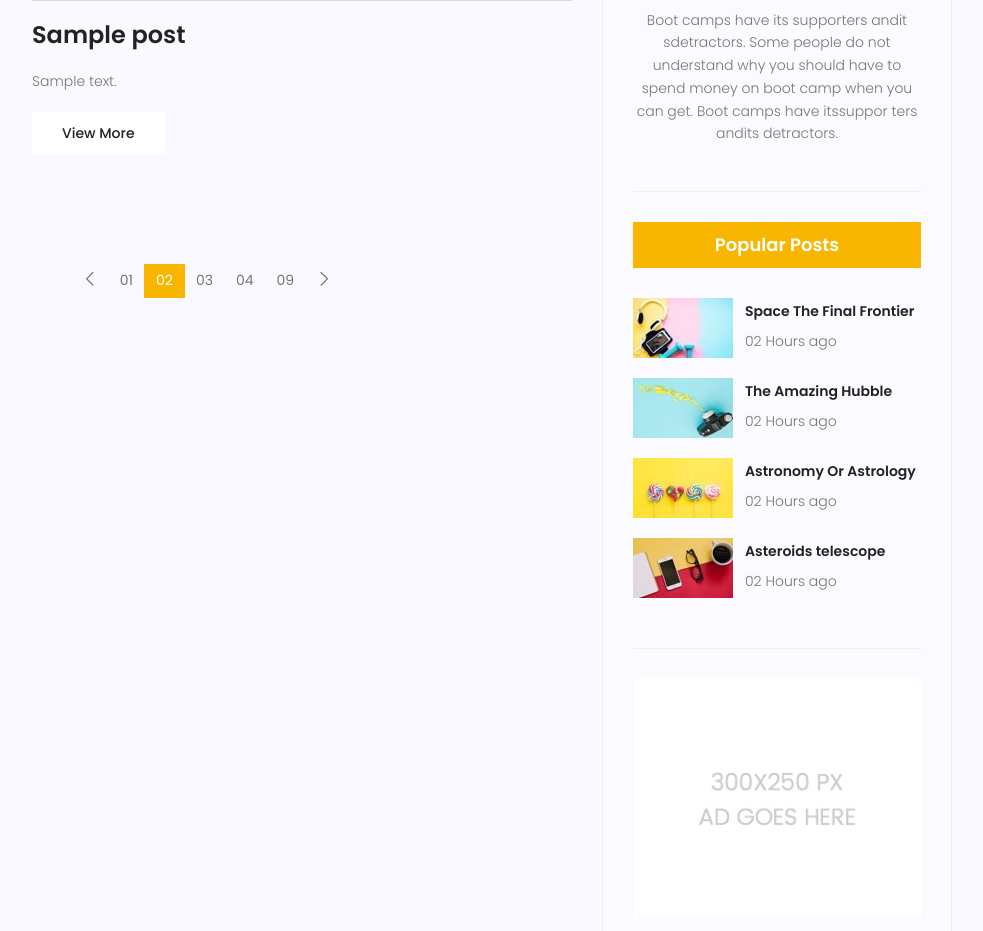
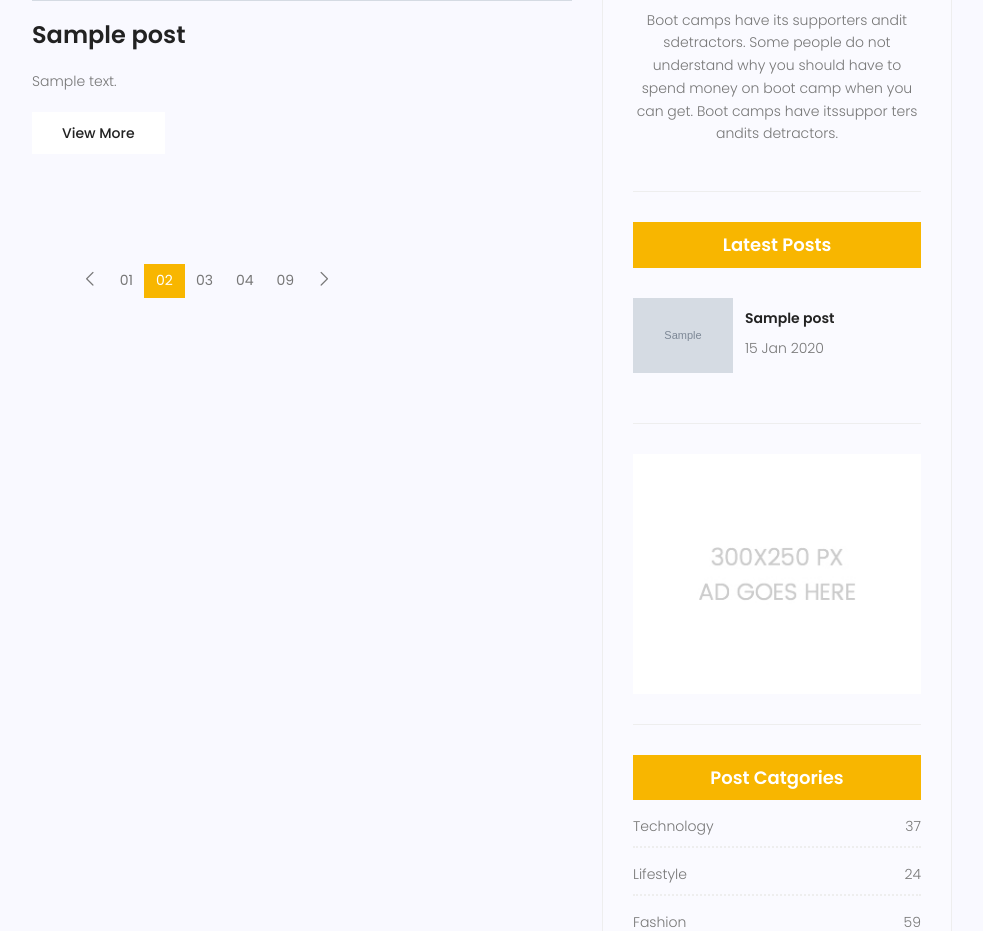
Before and after one commit to saeed-payvandi/simple-website-django, a Django app: page /blog/ in a window 1280 px wide. Shown: the part 1486-2417 px from the top of the page, without its empty margins (243-1226 px from the left). Run offline with Django 5.2, Linux system fonts and the light colour scheme; tables that the repository leaves empty hold one stand-in row (values such as "Sample post"); grey boxes marked "Sample" are stand-in pictures; some libraries are stand-ins or nearby versions.

Commit message:
Make latest post dynamic with inclusion_tag

```diff
--- a/blog/templatetags/blog_tags.py
+++ b/blog/templatetags/blog_tags.py
@@ -21,7 +21,12 @@ def function(a, b):
 def snippet(value, arg=100):
     return value[:arg] + "..."
 
-@register.inclusion_tag('popularposts.html')
-def popularposts():
+@register.inclusion_tag('test2.html')
+def testposts():
     posts = Post.objects.filter(status=1).order_by('-published_date')[:3]
     return {'posts': posts}
+
+@register.inclusion_tag('blog/blog-latest-posts.html')
+def latestposts(arg=3):
+    posts = Post.objects.filter(status=1).order_by('published_date')[:arg]
+    return {'posts': posts}
--- a/statics/css/main.css
+++ b/statics/css/main.css
@@ -3656,6 +3656,7 @@ body.mobile-nav-active #mobile-nav-toggle {
 
 .widget-wrap .popular-post-widget .popular-post-list .thumb img {
   width: 100%;
+  max-width: 100px;
 }
 
 .widget-wrap .popular-post-widget .single-post-list {
--- a/templates/blog/blog-home.html
+++ b/templates/blog/blog-home.html
@@ -1,5 +1,6 @@
 {% extends 'base.html' %}
 {% load static %}
+{% load blog_tags %}
 
 {% block content %}
   <!-- start banner Area -->
@@ -150,7 +151,7 @@
 
             {% include 'blog/blog-writer.html' %}
 
-            {% include 'blog/blog-popular-posts.html' %}
+            {% latestposts 2 %}
 
             {% include 'blog/blog-ads.html' %}
 
--- /dev/null
+++ b/templates/blog/blog-latest-posts.html
@@ -0,0 +1,16 @@
+<div class="single-sidebar-widget popular-post-widget">
+  <h4 class="popular-title">Latest Posts</h4>
+  <div class="popular-post-list">
+    {% for post in posts %}
+    <div class="single-post-list d-flex flex-row align-items-center">
+      <div class="thumb">
+        <img class="img-fluid" src="{{ post.image.url }}" alt="" />
+      </div>
+      <div class="details">
+        <a href="{% url 'blog:single' pid=post.id %}"><h6>{{ post.title }}</h6></a>
+        <p>{{ post.published_date|date:"d M Y" }}</p>
+      </div>
+    </div>
+    {% endfor %}
+  </div>
+</div>
--- a/templates/blog/blog-popular-posts.html
+++ /dev/null
@@ -1,43 +0,0 @@
-{% load static %}
-
-<div class="single-sidebar-widget popular-post-widget">
-  <h4 class="popular-title">Popular Posts</h4>
-  <div class="popular-post-list">
-    <div class="single-post-list d-flex flex-row align-items-center">
-      <div class="thumb">
-        <img class="img-fluid" src="{% static 'img/blog/pp1.jpg' %}" alt="" />
-      </div>
-      <div class="details">
-        <a href="blog-single.html"><h6>Space The Final Frontier</h6></a>
-        <p>02 Hours ago</p>
-      </div>
-    </div>
-    <div class="single-post-list d-flex flex-row align-items-center">
-      <div class="thumb">
-        <img class="img-fluid" src="{% static 'img/blog/pp2.jpg' %}" alt="" />
-      </div>
-      <div class="details">
-        <a href="blog-single.html"><h6>The Amazing Hubble</h6></a>
-        <p>02 Hours ago</p>
-      </div>
-    </div>
-    <div class="single-post-list d-flex flex-row align-items-center">
-      <div class="thumb">
-        <img class="img-fluid" src="{% static 'img/blog/pp3.jpg' %}" alt="" />
-      </div>
-      <div class="details">
-        <a href="blog-single.html"><h6>Astronomy Or Astrology</h6></a>
-        <p>02 Hours ago</p>
-      </div>
-    </div>
-    <div class="single-post-list d-flex flex-row align-items-center">
-      <div class="thumb">
-        <img class="img-fluid" src="{% static 'img/blog/pp4.jpg' %}" alt="" />
-      </div>
-      <div class="details">
-        <a href="blog-single.html"><h6>Asteroids telescope</h6></a>
-        <p>02 Hours ago</p>
-      </div>
-    </div>
-  </div>
-</div>
--- a/templates/blog/blog-single.html
+++ b/templates/blog/blog-single.html
@@ -1,5 +1,6 @@
 {% extends 'base.html' %}
 {% load static %}
+{% load blog_tags %}
 
 {% block content %}
   <!-- start banner Area -->
@@ -213,7 +214,7 @@
 
             {% include 'blog/blog-writer.html' %}
 
-            {% include 'blog/blog-popular-posts.html' %}
+            {% latestposts 4 %}
 
             {% include 'blog/blog-ads.html' %}
 
--- a/templates/test.html
+++ b/templates/test.html
@@ -10,7 +10,7 @@
 <body>
     <h1>Testing Page</h1>
 
-    {% popularposts %} {% comment %} use inclusion_tag {% endcomment %}
+    {% testposts %} {% comment %} use inclusion_tag {% endcomment %}
 
     <p>test: {% totalposts as tp %}</p>
     <p>{{ tp }}</p>
```
Also changed, not shown: templates/test2.html (renamed from templates/popularposts.html).
